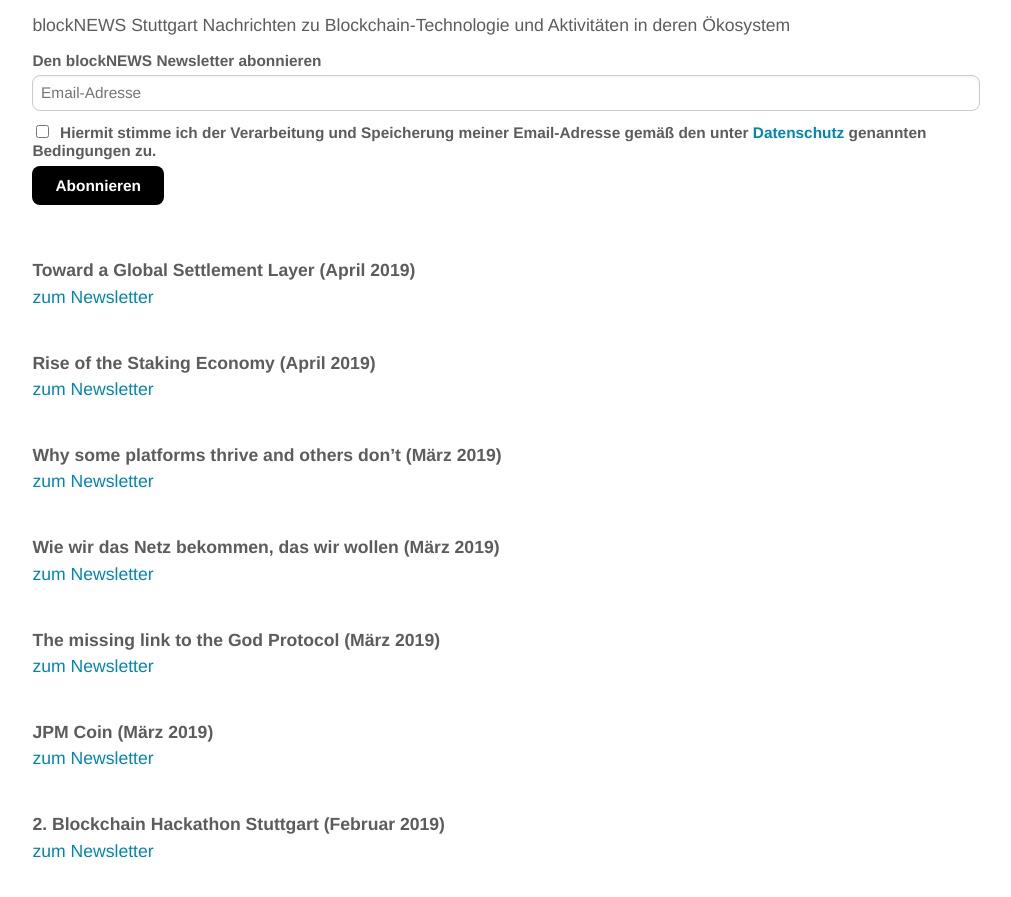
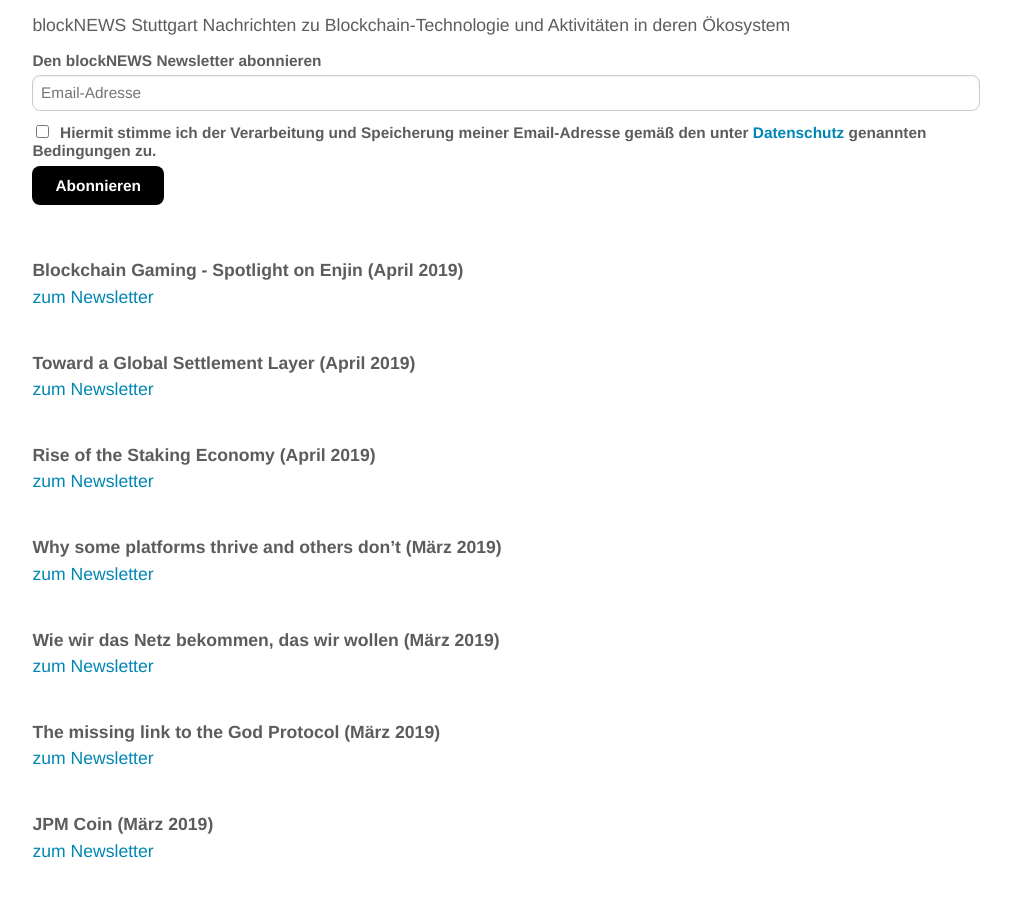
Before and after one commit to blocklab/site, a Jekyll site: the page built from newsletter.md, in a window 1280 px wide and 900 px high, scrolled down 529 px. Shown: the top 897 px of the window, without its empty margins (134-1145 px from the left). Built offline with Jekyll 4.4.1, drawn with Linux system fonts in a browser that asks for light colours; comment, search, counter and statistics services are not loaded.

Commit message:
Update newsletter.md

```diff
--- a/newsletter.md
+++ b/newsletter.md
@@ -33,6 +33,11 @@ Nachrichten zu Blockchain-Technologie und Aktivitäten in deren Ökosystem
 <!--End mc_embed_signup-->
 
 <br>
+<br>
+**Blockchain Gaming - Spotlight on Enjin (April 2019)**
+<br>
+[zum Newsletter](https://mailchi.mp/293d6e3f6df0/blockchain-gaming)
+
 <br>
 **Toward a Global Settlement Layer (April 2019)**
 <br>
```
